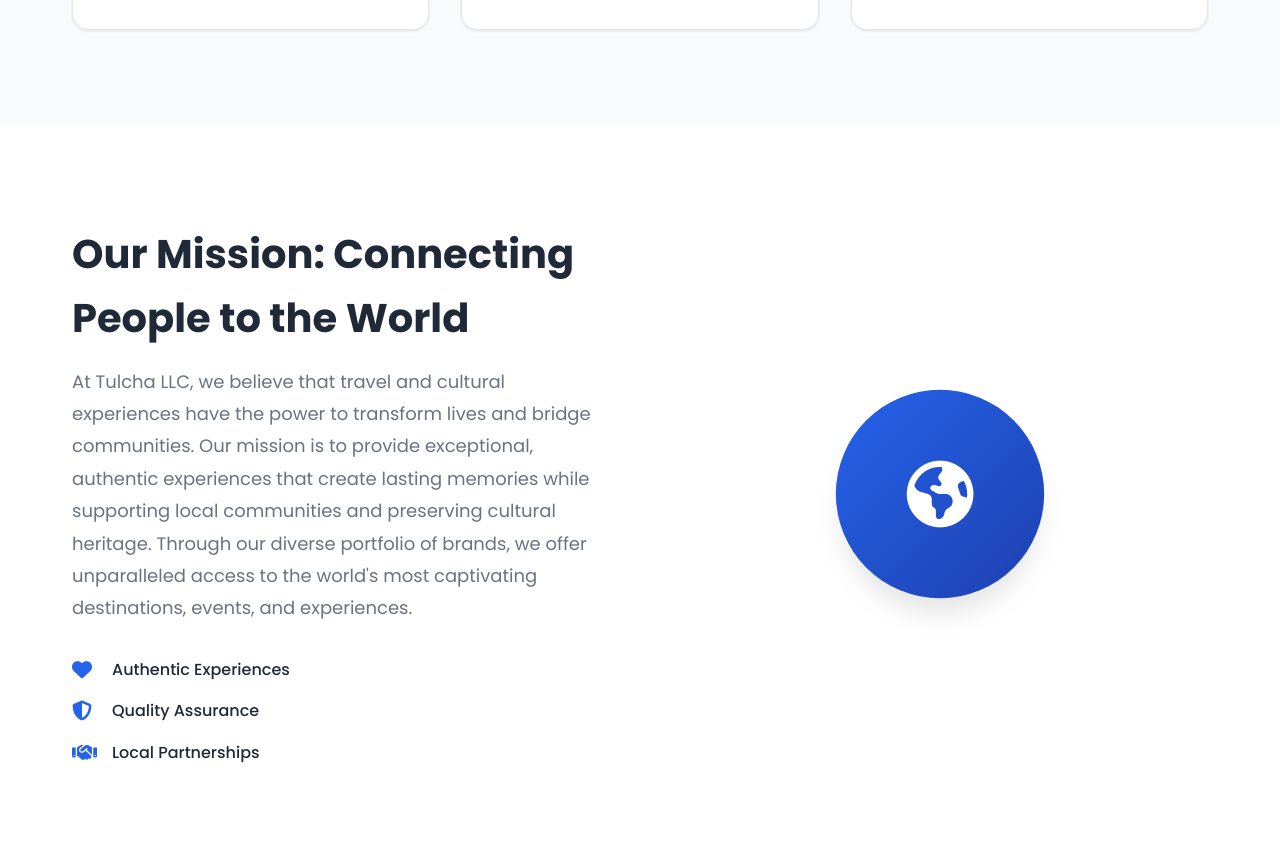
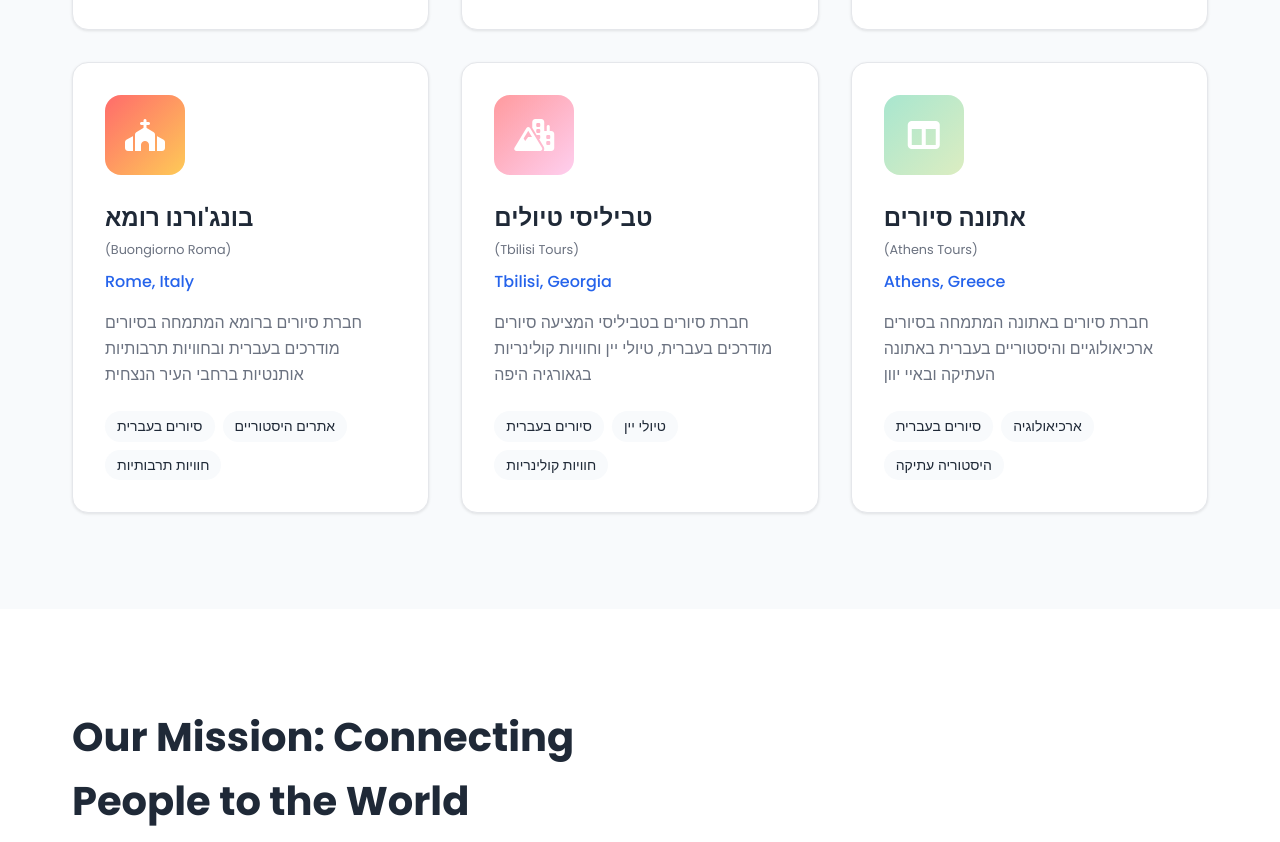
Before and after one commit to ariktulcha/tulcha-llc-website, a plain HTML site: page index.html in a window 1280 px wide. Shown: the part 1955-2797 px from the top of the page. Drawn offline with Linux system fonts and the light colour scheme.

Commit message:
Add Hebrew tour brands: בונג'ורנו רומא, טביליסי טיולים, and אתונה סיורים
- Added Buongiorno Roma brand with Hebrew name and description
- Added Tbilisi Tours brand for Hebrew-speaking tourists
- Added Athens Tours brand for Hebrew-speaking tourists
- Enhanced brand cards with English names in small text
- Added CSS styling for small text in brand names
- Added unique color gradients for new brand cards

```diff
--- a/index.html
+++ b/index.html
@@ -193,6 +193,63 @@
                         <div class="brand-tags">
                             <span class="tag">Wine Tours</span>
                             <span class="tag">Culinary Experiences</span>
+                        </div>
+                    </div>
+                </div>
+
+                <!-- Rome Brand -->
+                <div class="brand-card">
+                    <div class="brand-logo">
+                        <div class="logo-placeholder rome">
+                            <i class="fas fa-church"></i>
+                        </div>
+                    </div>
+                    <div class="brand-content">
+                        <h3 class="brand-name">בונג'ורנו רומא <small>(Buongiorno Roma)</small></h3>
+                        <p class="brand-location">Rome, Italy</p>
+                        <p class="brand-description">חברת סיורים ברומא המתמחה בסיורים מודרכים בעברית ובחוויות תרבותיות אותנטיות ברחבי העיר הנצחית</p>
+                        <div class="brand-tags">
+                            <span class="tag">סיורים בעברית</span>
+                            <span class="tag">אתרים היסטוריים</span>
+                            <span class="tag">חוויות תרבותיות</span>
+                        </div>
+                    </div>
+                </div>
+
+                <!-- Tbilisi Hebrew Tours Brand -->
+                <div class="brand-card">
+                    <div class="brand-logo">
+                        <div class="logo-placeholder tbilisi-hebrew">
+                            <i class="fas fa-mountain-city"></i>
+                        </div>
+                    </div>
+                    <div class="brand-content">
+                        <h3 class="brand-name">טביליסי טיולים <small>(Tbilisi Tours)</small></h3>
+                        <p class="brand-location">Tbilisi, Georgia</p>
+                        <p class="brand-description">חברת סיורים בטביליסי המציעה סיורים מודרכים בעברית, טיולי יין וחוויות קולינריות בגאורגיה היפה</p>
+                        <div class="brand-tags">
+                            <span class="tag">סיורים בעברית</span>
+                            <span class="tag">טיולי יין</span>
+                            <span class="tag">חוויות קולינריות</span>
+                        </div>
+                    </div>
+                </div>
+
+                <!-- Athens Hebrew Tours Brand -->
+                <div class="brand-card">
+                    <div class="brand-logo">
+                        <div class="logo-placeholder athens-hebrew">
+                            <i class="fas fa-columns"></i>
+                        </div>
+                    </div>
+                    <div class="brand-content">
+                        <h3 class="brand-name">אתונה סיורים <small>(Athens Tours)</small></h3>
+                        <p class="brand-location">Athens, Greece</p>
+                        <p class="brand-description">חברת סיורים באתונה המתמחה בסיורים ארכיאולוגיים והיסטוריים בעברית באתונה העתיקה ובאיי יוון</p>
+                        <div class="brand-tags">
+                            <span class="tag">סיורים בעברית</span>
+                            <span class="tag">ארכיאולוגיה</span>
+                            <span class="tag">היסטוריה עתיקה</span>
                         </div>
                     </div>
                 </div>
--- a/styles.css
+++ b/styles.css
@@ -324,12 +324,23 @@ body {
 .logo-placeholder.madeira { background: linear-gradient(135deg, #43e97b, #38f9d7); }
 .logo-placeholder.tokyo { background: linear-gradient(135deg, #fa709a, #fee140); }
 .logo-placeholder.tbilisi { background: linear-gradient(135deg, #a8edea, #fed6e3); }
+.logo-placeholder.rome { background: linear-gradient(135deg, #ff6b6b, #feca57); }
+.logo-placeholder.tbilisi-hebrew { background: linear-gradient(135deg, #ff9a9e, #fecfef); }
+.logo-placeholder.athens-hebrew { background: linear-gradient(135deg, #a8e6cf, #dcedc1); }
 
 .brand-name {
     font-size: 1.5rem;
     font-weight: 600;
     color: var(--text-dark);
     margin-bottom: 0.5rem;
+}
+
+.brand-name small {
+    font-size: 0.8rem;
+    font-weight: 400;
+    color: var(--text-light);
+    display: block;
+    margin-top: 0.2rem;
 }
 
 .brand-location {
```
